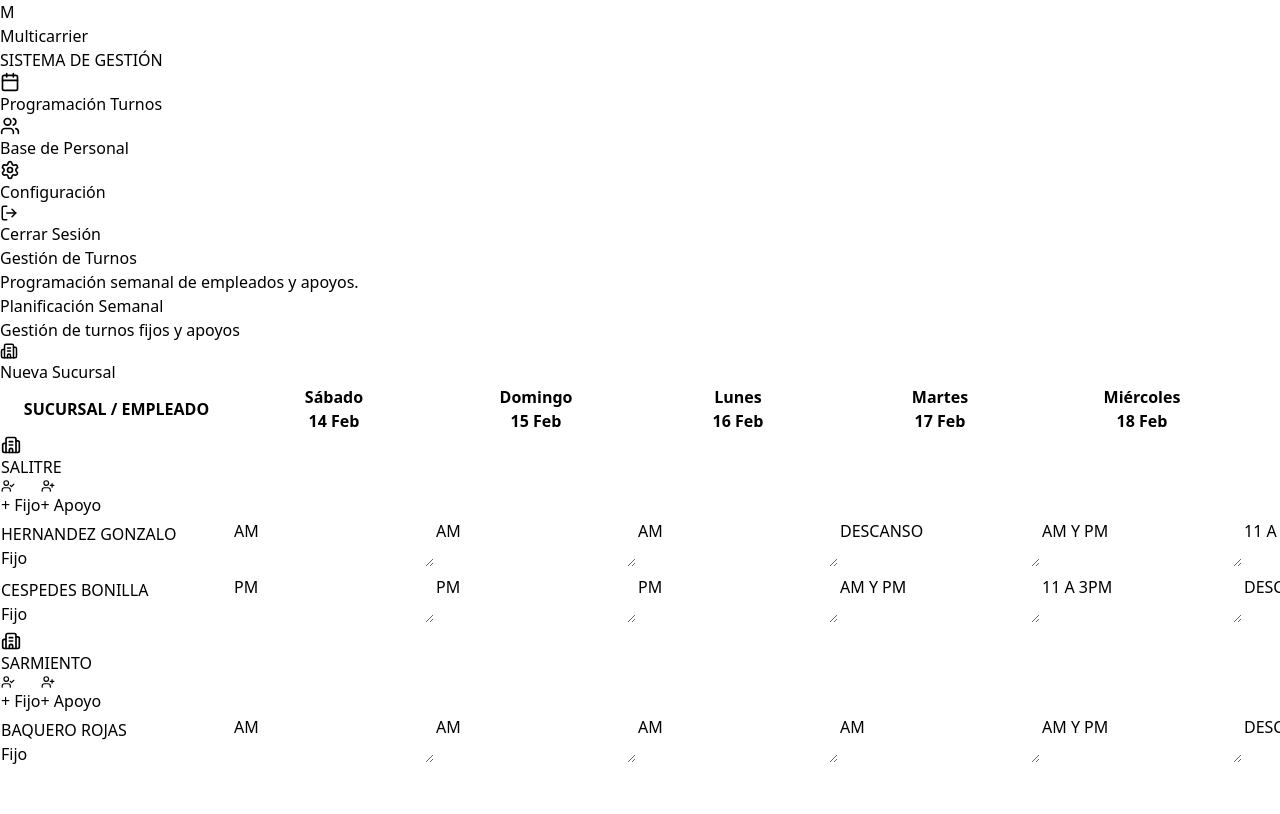
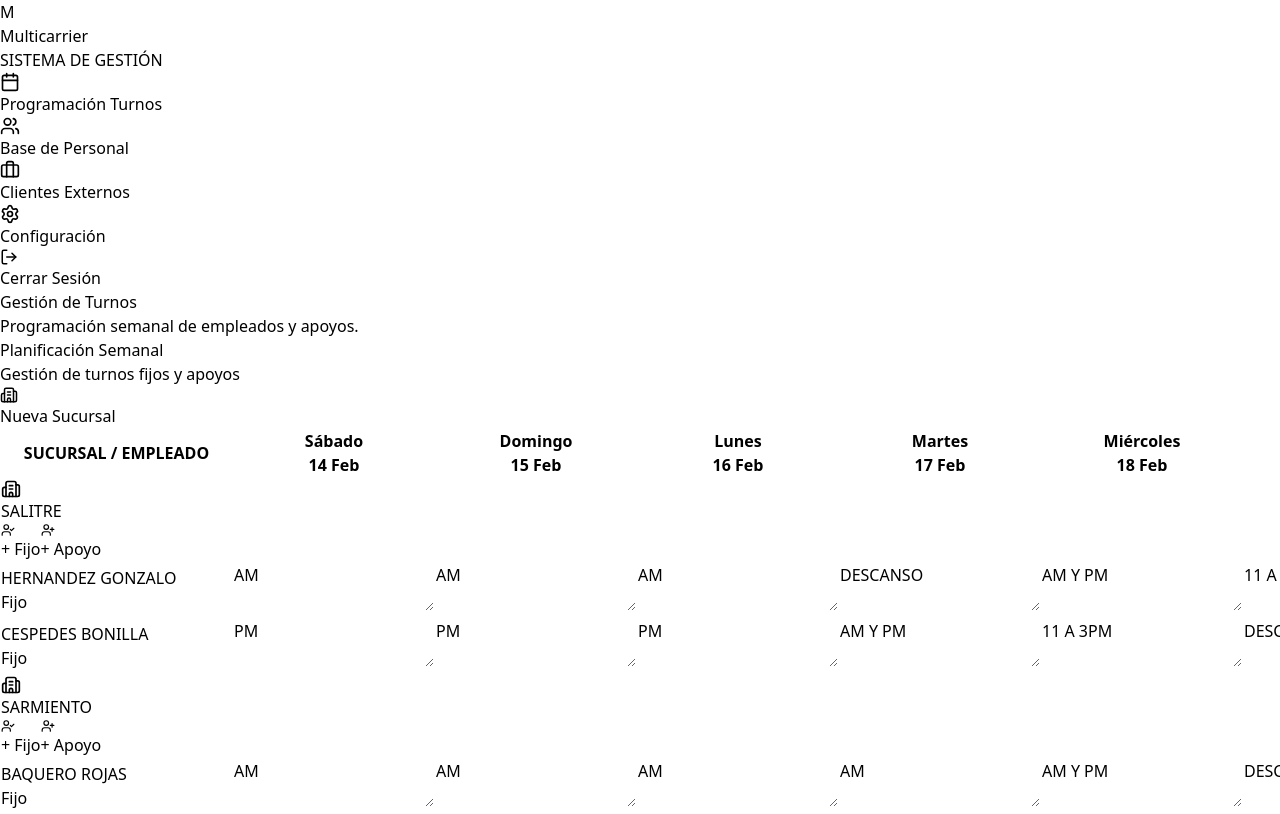
Before and after one commit to ReyMartinez2002/Web-Turnos-Multicarrier, a React (Vite) app in the folder Frontend/: page / in a window 1280 px wide. Shown: the top 814 px of the page. Built offline with nearby package versions, Linux system fonts and the light colour scheme.

Commit message:
feat: agregar icono de Clientes Externos en el componente Sidebar

```diff
--- a/Frontend/src/components/Sidebar.tsx
+++ b/Frontend/src/components/Sidebar.tsx
@@ -1,13 +1,12 @@
 import React from 'react';
-import { Users, Calendar, Settings, LogOut } from 'lucide-react';
+import { Users, Calendar, Settings, LogOut, Briefcase } from 'lucide-react';
 
-// 1. Definimos qué propiedades espera recibir el Sidebar
+// 1. ESTA PARTE ES LA CLAVE PARA ARREGLAR EL ERROR EN APP.TSX
 interface SidebarProps {
   setVista: (vista: string) => void;
   vistaActual: string;
 }
 
-// 2. Definimos qué propiedades espera cada item del menú
 interface SidebarItemProps {
   icon: React.ReactNode;
   text: string;
@@ -15,6 +14,7 @@ interface SidebarItemProps {
   onClick?: () => void;
 }
 
+// 2. Aquí aplicamos la interface al componente
 const Sidebar: React.FC<SidebarProps> = ({ setVista, vistaActual }) => {
   return (
     <aside className="h-screen w-64 bg-white border-r border-gray-200 flex flex-col fixed left-0 top-0 z-30">
@@ -27,7 +27,6 @@ const Sidebar: React.FC<SidebarProps> = ({ setVista, vistaActual }) => {
       </div>
 
       <nav className="flex-1 p-4 space-y-2 mt-2">
-        {/* Botón Turnos */}
         <SidebarItem
           icon={<Calendar size={20} />}
           text="Programación Turnos"
@@ -35,7 +34,6 @@ const Sidebar: React.FC<SidebarProps> = ({ setVista, vistaActual }) => {
           onClick={() => setVista('turnos')}
         />
 
-        {/* Botón Empleados */}
         <SidebarItem
           icon={<Users size={20} />}
           text="Base de Personal"
@@ -43,8 +41,14 @@ const Sidebar: React.FC<SidebarProps> = ({ setVista, vistaActual }) => {
           onClick={() => setVista('empleados')}
         />
 
+        <SidebarItem
+          icon={<Briefcase size={20} />}
+          text="Clientes Externos"
+          active={vistaActual === 'clientes'}
+          onClick={() => setVista('clientes')}
+        />
+
         <div className="pt-4 mt-4 border-t border-gray-100">
-           {/* El botón de configuración no hace nada por ahora, así que no le pasamos onClick ni active */}
            <SidebarItem icon={<Settings size={20} />} text="Configuración" />
         </div>
       </nav>
@@ -59,7 +63,7 @@ const Sidebar: React.FC<SidebarProps> = ({ setVista, vistaActual }) => {
   );
 };
 
-// Componente auxiliar con tipos definidos
+// Componente para los botones individuales
 const SidebarItem: React.FC<SidebarItemProps> = ({ icon, text, active = false, onClick }) => (
   <div
     onClick={onClick}
```
